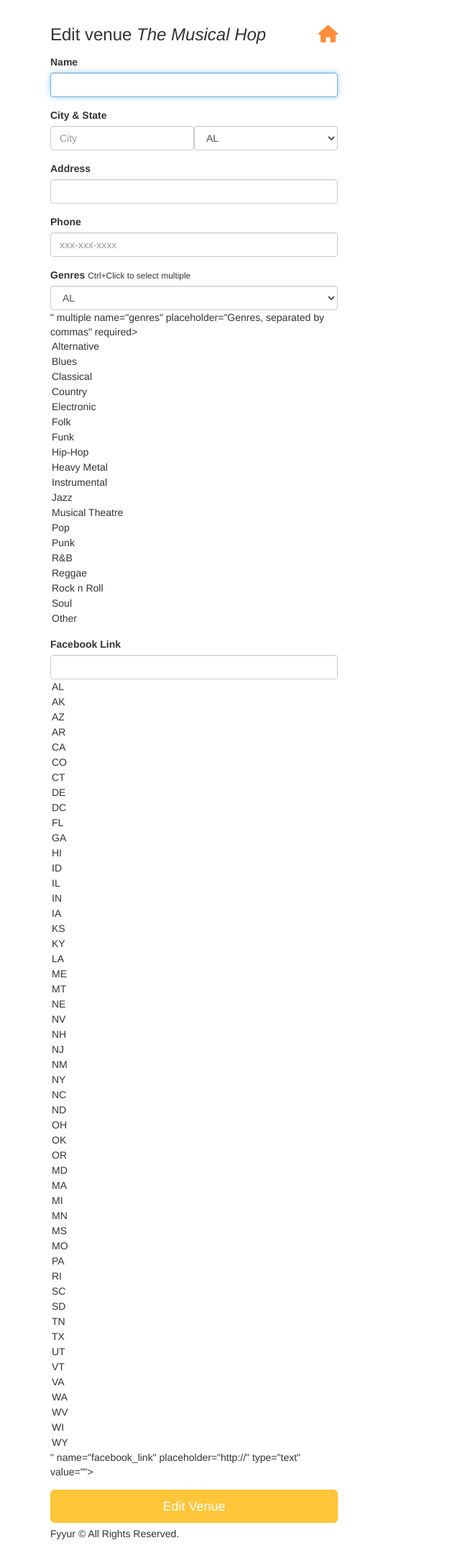
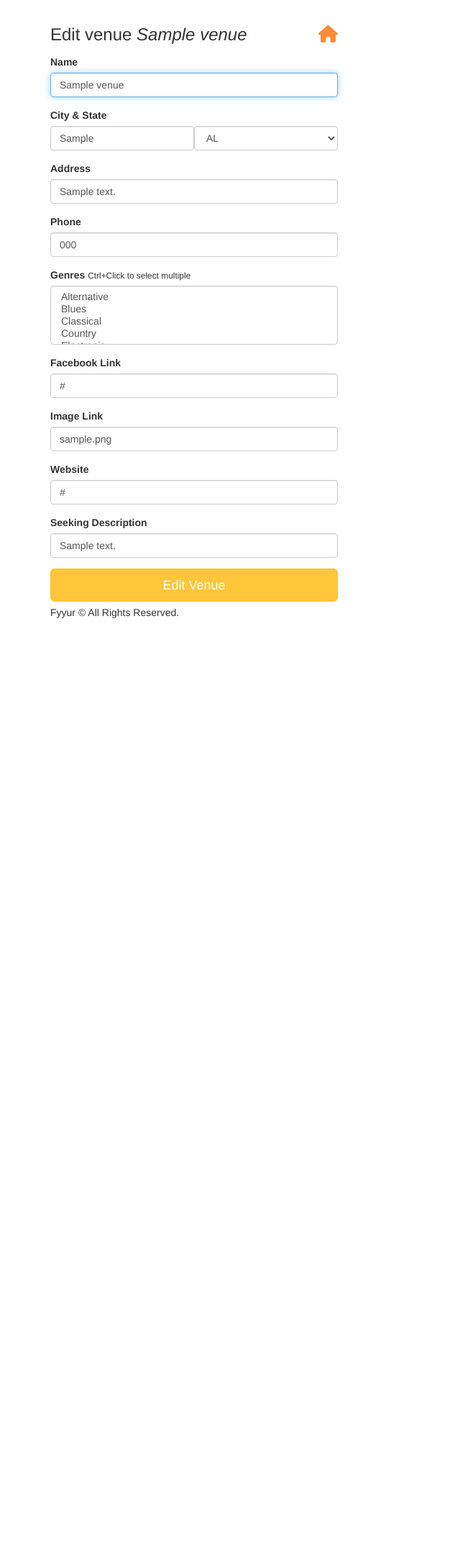
Before and after one commit to Jatin-8898/ud-fyyur-musical-website, a Flask app: page /venues/1/edit in a window 1280 px wide. Shown: the part 60-2236 px from the top of the page at 72% size, without its empty margins (0-640 px from the left). After the commit the page ends 919 px from the top, so only its background shows below. Run offline with Flask 2, Linux system fonts and the light colour scheme; tables that the repository leaves empty hold one stand-in row (values such as "Sample post"); some libraries are stand-ins or nearby versions.

Commit message:
Add new Artist and show,  edit artist & venue and some form valdiation

```diff
--- a/app.py
+++ b/app.py
@@ -212,59 +212,21 @@
       )
       db.session.add(venue)
       db.session.commit()
-  except Exception as e:
+  except Exception:
       error = True
       db.session.rollback()
       print(sys.exc_info())
   finally:
-      # Close the session
+      # Always Close the session.
       db.session.close()
   if error:
       flash('An error occurred. Venue ' + request.form['name'] + ' could not be listed.')
       return render_template('pages/home.html')
   else:
+      # TODO: on unsuccessful db insert, flash an error instead.
       # on successful db insert, flash success
       flash('Venue ' + request.form['name'] + ' was successfully listed!')
       return render_template('pages/home.html')
-
-  """ form = VenueForm(request.form)
-  print(request.form)
-  print(request.form.get('name'))
-  # Initialize flashType to danger. Either it will be changed to "success" on successfully db insert, or in all other cases it should be equal to "danger"
-  flashType = 'danger'
-
-  if form.validate_on_submit():
-    try:
-      print(request.form['name'])
-      newVenue = Venue(
-        name = request.form['name'],
-        city = request.form['city'],
-        state = request.form['state'],
-        address = request.form['address'],
-        phone = request.form['phone'],
-        genres = request.form.getlist('genres'),
-        facebook_link = request.form['facebook_link'],
-        image_link = request.form['image_link'],
-        website = request.form['website'],
-        seeking_description = request.form['seeking_description']
-    )
-      db.session.add(newVenue)
-      db.session.commit()
-      # on successful db insert, flash success
-      flashType = 'success'
-      flash('Venue {} was successfully listed!'.format(newVenue.name))
-    except:
-      # TODO DONE: on unsuccessful db insert, flash an error instead.
-      flash('An error occurred due to database insertion error. Venue {} could not be listed.'.format(request.form['name']))
-    finally:
-      # Always close sessions
-      db.session.close()
-  else:
-    flash(form.errors)
-    flash('An error occurred due to form validation. Venue {} could not be listed.'.format(request.form['name']))
-
-  return render_template('pages/home.html', flashType = flashType)
- """
 
 @app.route('/venues/<venue_id>', methods=['DELETE'])
 def delete_venue(venue_id):
@@ -363,53 +325,80 @@
 @app.route('/artists/<int:artist_id>/edit', methods=['GET'])
 def edit_artist(artist_id):
   form = ArtistForm()
-  artist={
-    "id": 4,
-    "name": "Guns N Petals",
-    "genres": ["Rock n Roll"],
-    "city": "San Francisco",
-    "state": "CA",
-    "phone": "326-123-5000",
-    "website": "https://www.gunsnpetalsband.com",
-    "facebook_link": "https://www.facebook.com/GunsNPetals",
-    "seeking_venue": True,
-    "seeking_description": "Looking for shows to perform at in the San Francisco Bay Area!",
-    "image_link": "https://images.unsplash.com/photo-1549213783-8284d0336c4f?ixlib=rb-1.2.1&ixid=eyJhcHBfaWQiOjEyMDd9&auto=format&fit=crop&w=300&q=80"
-  }
+
   # TODO: populate form with fields from artist with ID <artist_id>
+  # Get single artist entry
+  artist = Artist.query.get(artist_id)
+
+  # Pre Fill form with data
+  form.name.data = artist.name
+  form.city.data = artist.city
+  form.state.data = artist.state
+  form.phone.data = artist.phone
+  form.genres.data = artist.genres
+  form.facebook_link.data = artist.facebook_link
+
   return render_template('forms/edit_artist.html', form=form, artist=artist)
 
 @app.route('/artists/<int:artist_id>/edit', methods=['POST'])
 def edit_artist_submission(artist_id):
   # TODO: take values from the form submitted, and update existing
   # artist record with ID <artist_id> using the new attributes
+  artist = Venue.query.get(artist_id)
 
+  artist.name = request.form['name'],
+  artist.city = request.form['city'],
+  artist.state = request.form['state'],
+  artist.phone = request.form['phone'],
+  artist.genres = request.form['genres'],
+  artist.facebook_link = request.form['facebook_link']
+
+  db.session.add(artist)
+  db.session.commit()
+  db.session.close()
   return redirect(url_for('show_artist', artist_id=artist_id))
 
 @app.route('/venues/<int:venue_id>/edit', methods=['GET'])
 def edit_venue(venue_id):
   form = VenueForm()
-  venue={
-    "id": 1,
-    "name": "The Musical Hop",
-    "genres": ["Jazz", "Reggae", "Swing", "Classical", "Folk"],
-    "address": "1015 Folsom Street",
-    "city": "San Francisco",
-    "state": "CA",
-    "phone": "123-123-1234",
-    "website": "https://www.themusicalhop.com",
-    "facebook_link": "https://www.facebook.com/TheMusicalHop",
-    "seeking_talent": True,
-    "seeking_description": "We are on the lookout for a local artist to play every two weeks. Please call us.",
-    "image_link": "https://images.unsplash.com/photo-1543900694-133f37abaaa5?ixlib=rb-1.2.1&ixid=eyJhcHBfaWQiOjEyMDd9&auto=format&fit=crop&w=400&q=60"
-  }
   # TODO: populate form with values from venue with ID <venue_id>
+   # Get single venue entry
+  venue = Venue.query.get(venue_id)
+
+  # Pre Fill form with data
+  form.name.data = venue.name
+  form.city.data = venue.city
+  form.state.data = venue.state
+  form.address.data = venue.address
+  form.phone.data = venue.phone
+  form.genres.data = venue.genres
+  form.facebook_link.data = venue.facebook_link
+  form.image_link.data = venue.image_link
+  form.website.data = venue.website
+  form.seeking_description.data = venue.seeking_description
+
   return render_template('forms/edit_venue.html', form=form, venue=venue)
 
 @app.route('/venues/<int:venue_id>/edit', methods=['POST'])
 def edit_venue_submission(venue_id):
   # TODO: take values from the form submitted, and update existing
   # venue record with ID <venue_id> using the new attributes
+  venue = Venue.query.get(venue_id)
+
+  venue.name = request.form['name'],
+  venue.city = request.form['city'],
+  venue.state = request.form['state'],
+  venue.address = request.form['address'],
+  venue.phone = request.form['phone'],
+  venue.genres = request.form.getlist('genres'),
+  venue.facebook_link = request.form['facebook_link'],
+  venue.image_link = request.form['image_link'],
+  venue.website = request.form['website'],
+  venue.seeking_description = request.form['seeking_description']
+
+  db.session.add(venue)
+  db.session.commit()
+  db.session.close()
   return redirect(url_for('show_venue', venue_id=venue_id))
 
 #  Create Artist
@@ -425,13 +414,37 @@
   # called upon submitting the new artist listing form
   # TODO: insert form data as a new Venue record in the db, instead
   # TODO: modify data to be the data object returned from db insertion
-
-  # on successful db insert, flash success
-  flash('Artist ' + request.form['name'] + ' was successfully listed!')
-  # TODO: on unsuccessful db insert, flash an error instead.
-  # e.g., flash('An error occurred. Artist ' + data.name + ' could not be listed.')
-  return render_template('pages/home.html')
-
+  error = False
+  try:
+      artist = Artist(
+        name = request.form['name'],
+        city = request.form['city'],
+        state = request.form['state'],
+        phone = request.form['phone'],
+        image_link = request.form['image_link'],
+        genres = request.form.getlist('genres'),
+        website = request.form['website'],
+        facebook_link = request.form['facebook_link'],
+        # seeking_venue = request.form['seeking_venue'],
+        seeking_description = request.form['seeking_description']
+      )
+      db.session.add(artist)
+      db.session.commit()
+  except Exception:
+      error = True
+      db.session.rollback()
+      print(sys.exc_info())
+  finally:
+      # Always close the session
+      db.session.close()
+  if error:
+      # TODO: on unsuccessful db insert, flash an error instead.
+      flash('An error occurred. Artist ' + request.form['name'] + ' could not be listed.')
+      return render_template('pages/home.html')
+  else:
+      # on successful db insert, flash success
+      flash('Artist ' + request.form['name'] + ' was successfully listed!')
+      return render_template('pages/home.html')
 
 #  Shows
 #  ----------------------------------------------------------------
--- a/forms.py
+++ b/forms.py
@@ -1,7 +1,8 @@
 from datetime import datetime
 from flask_wtf import Form
 from wtforms import StringField, SelectField, SelectMultipleField, DateTimeField, BooleanField
-from wtforms.validators import DataRequired, AnyOf, URL
+from wtforms.validators import DataRequired, AnyOf, URL, ValidationError
+import phonenumbers
 
 class ShowForm(Form):
     artist_id = StringField(
@@ -126,6 +127,18 @@
         'seeking_description'
     )
 
+def validate_phone(form, field):
+    if len(field.data) > 16:
+        raise ValidationError('Invalid phone number.')
+    try:
+        input_number = phonenumbers.parse(field.data)
+        if not (phonenumbers.is_valid_number(input_number)):
+            raise ValidationError('Invalid phone number.')
+    except:
+        input_number = phonenumbers.parse("+1"+field.data)
+        if not (phonenumbers.is_valid_number(input_number)):
+            raise ValidationError('Invalid phone number.')
+
 class ArtistForm(Form):
     name = StringField(
         'name', validators=[DataRequired()]
@@ -189,9 +202,10 @@
             ('WY', 'WY'),
         ]
     )
+
     phone = StringField(
         # TODO implement validation logic for state
-        'phone'
+        'phone', validators=[DataRequired(), validate_phone]
     )
     image_link = StringField(
         'image_link'
@@ -225,5 +239,14 @@
         # TODO implement enum restriction
         'facebook_link', validators=[URL()]
     )
+    website = StringField(
+        'website', validators=[URL()]
+    )
+    seeking_venue = BooleanField(
+        False
+    )
+    seeking_description = StringField(
+        'seeking_description'
+    )
 
 # TODO IMPLEMENT NEW ARTIST FORM AND NEW SHOW FORM
--- a/templates/forms/edit_venue.html
+++ b/templates/forms/edit_venue.html
@@ -30,12 +30,24 @@
       <div class="form-group">
         <label for="genres">Genres</label>
         <small>Ctrl+Click to select multiple</small>
-        {{ form.genres(class_ = 'form-control', placeholder='Genres, separated by commas', id=form.state, autofocus = true) }}
+        {{ form.genres(class_ = 'form-control', placeholder='Genres, separated by commas',  autofocus = true) }}
       </div>
       <div class="form-group">
           <label for="genres">Facebook Link</label>
-          {{ form.facebook_link(class_ = 'form-control', placeholder='http://', id=form.state, autofocus = true) }}
+          {{ form.facebook_link(class_ = 'form-control', placeholder='http://',  autofocus = true) }}
         </div>
+      <div class="form-group">
+        <label for="image_link">Image Link</label>
+        {{ form.image_link(class_ = 'form-control', placeholder='http://', autofocus = true) }}
+      </div>
+      <div class="form-group">
+        <label for="website">Website</label>
+        {{ form.website(class_ = 'form-control', placeholder='http://', autofocus = true) }}
+      </div>
+      <div class="form-group">
+        <label for="seeking_description">Seeking Description</label>
+        {{ form.seeking_description(class_ = 'form-control', placeholder=' ',  autofocus = true) }}
+      </div>
       <input type="submit" value="Edit Venue" class="btn btn-primary btn-lg btn-block">
     </form>
   </div>
--- a/templates/pages/show_artist.html
+++ b/templates/pages/show_artist.html
@@ -10,8 +10,8 @@
 			ID: {{ artist.id }}
 		</p>
 		<div class="genres">
-			{% for genre in artist.genres %}
-			<span class="genre">{{ genre }}</span>
+			{% for genre in artist.genres.split(',') %}
+			<span class="genre">{{ genre | replace("{","") | replace("}","") }}</span>
 			{% endfor %}
 		</div>
 		<p>
```
Also changed, not shown: templates/forms/new_artist.html (+19 -3 lines).
